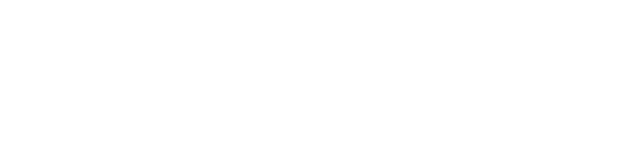
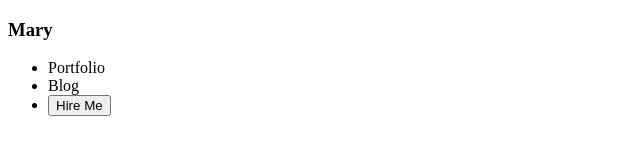
Before and after one commit to bahmmed/web-developer-portfolio-bm, a plain HTML site: page index.html in a window 1280 px wide. Shown: the whole page, without its empty margins (0-640 px from the left). Drawn offline with Linux system fonts and the light colour scheme.

Commit message:
firs commit

```diff
--- a/index.html
+++ b/index.html
@@ -6,6 +6,23 @@
     <title>web development portfolio</title>
 </head>
 <body>
+    <header>
+<nav>
+    <h3>Mary</h3>
+    <ul>
+        <li>Portfolio</li>
+        <li>Blog</li>
+        <li> <button>Hire Me</button></li>
+    </ul>
+</nav>
+    </header>
+    <main>
+
+    </main>
+    <footer>
+
+    </footer>
+
 
 </body>
 </html>
```
